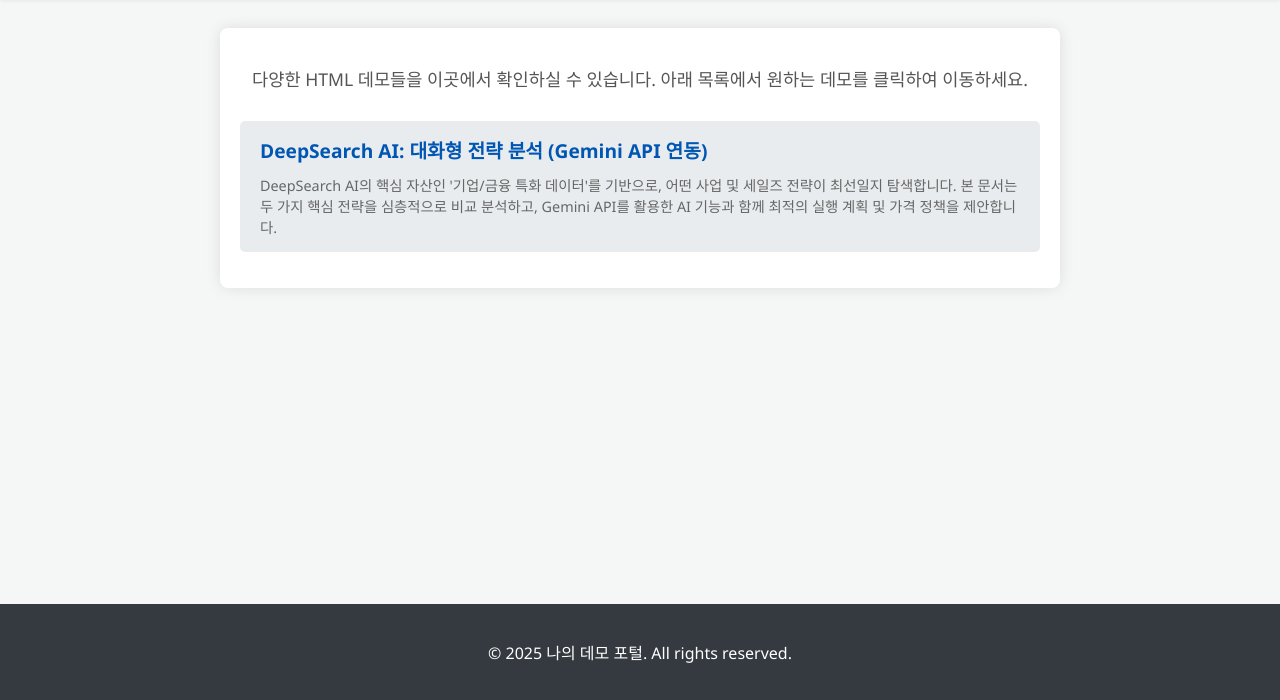
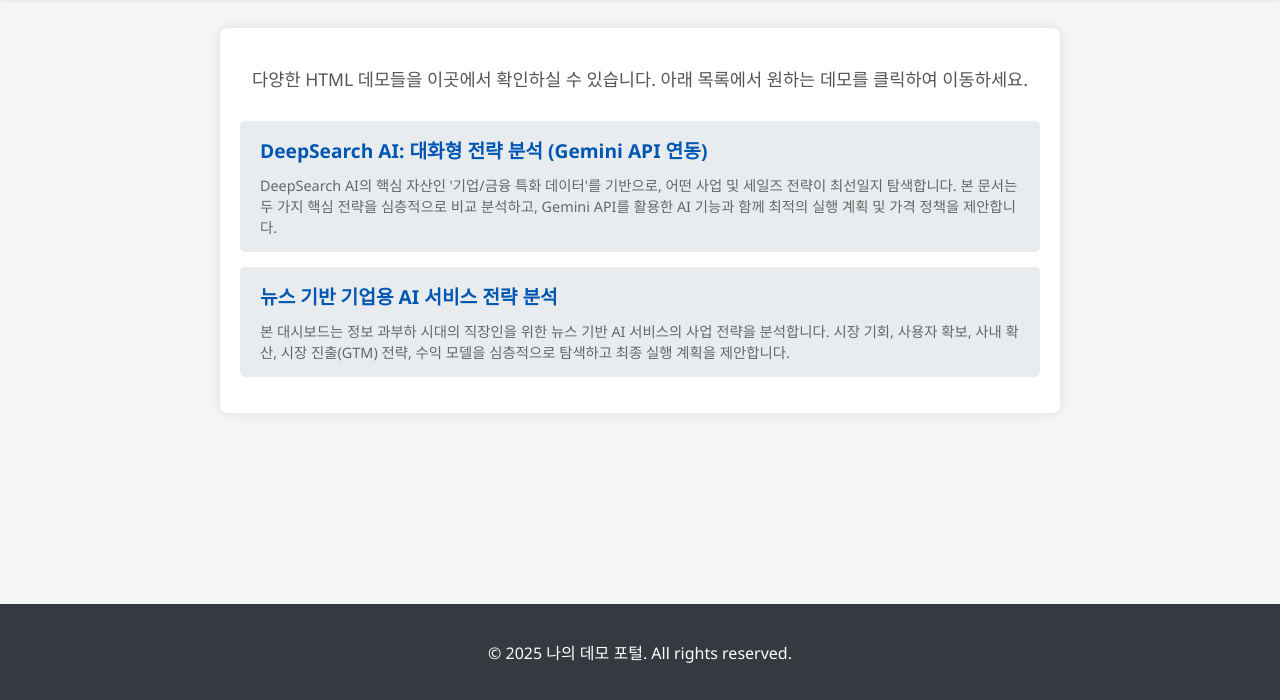
Before and after one commit to Jaeyun/Demo, a plain HTML site: page index.html in a window 1280 px wide. Shown: the part 100-800 px from the top of the page. Drawn offline with Linux system fonts and the light colour scheme.

Commit message:
modify index.html

```diff
--- a/index.html
+++ b/index.html
@@ -100,11 +100,11 @@
                 <a href="deepsearchai.html">DeepSearch AI: 대화형 전략 분석 (Gemini API 연동)</a>
                 <p class="description">DeepSearch AI의 핵심 자산인 '기업/금융 특화 데이터'를 기반으로, 어떤 사업 및 세일즈 전략이 최선일지 탐색합니다. 본 문서는 두 가지 핵심 전략을 심층적으로 비교 분석하고, Gemini API를 활용한 AI 기능과 함께 최적의 실행 계획 및 가격 정책을 제안합니다.</p>
             </li>
+            <li>
+                <a href="image_gallery.html">뉴스 기반 기업용 AI 서비스 전략 분석</a>
+                <p class="description">본 대시보드는 정보 과부하 시대의 직장인을 위한 뉴스 기반 AI 서비스의 사업 전략을 분석합니다. 시장 기회, 사용자 확보, 사내 확산, 시장 진출(GTM) 전략, 수익 모델을 심층적으로 탐색하고 최종 실행 계획을 제안합니다.</p>
+            </li>
             <!-- <li>
-                <a href="image_gallery.html">이미지 갤러리 (Image Gallery)</a>
-                <p class="description">간단한 인터랙티브 이미지 갤러리입니다.</p>
-            </li>
-            <li>
                 <a href="todo_list_app.html">투두리스트 앱 (To-Do List App)</a>
                 <p class="description">로컬 스토리지를 사용하는 간단한 할 일 목록 앱입니다.</p>
             </li>
```
